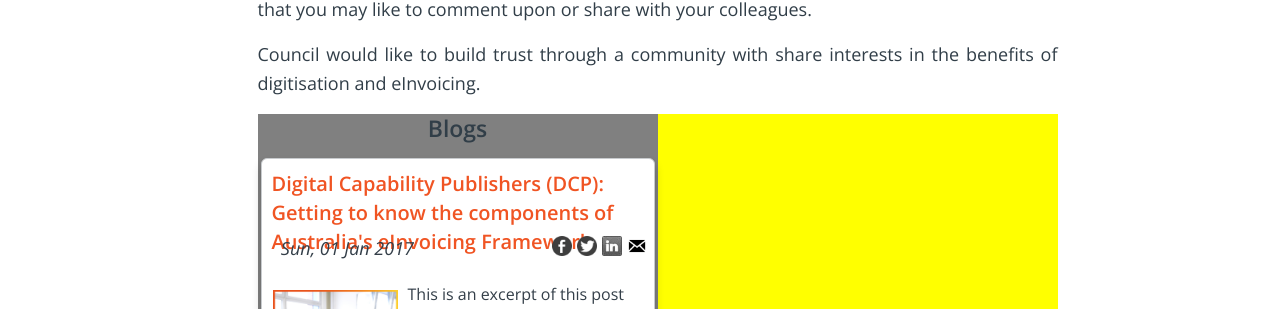
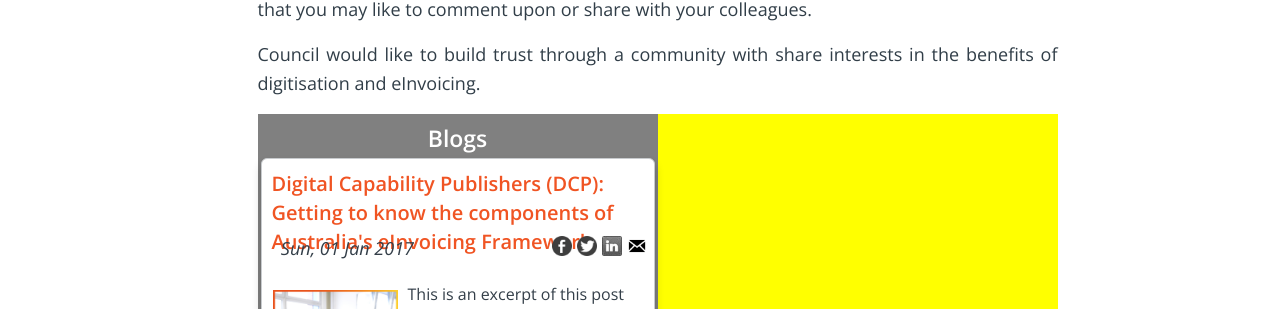
Before and after one commit to Digital-Business-Council/Digital-Business-Council.github.io, a Jekyll site: the page built from pages/business-zone/blogs/media-jump-page.md, in a window 1280 px wide. Shown: the part 323-632 px from the top of the page. Built offline with Jekyll 4.4.1, drawn with Linux system fonts in a browser that asks for light colours.

Commit message:
Update _common.scss

```diff
--- a/_sass/_common.scss
+++ b/_sass/_common.scss
@@ -178,10 +178,12 @@ img{
 
 	.media-zone-cardstack-header{
 		position:relative;
-		top:0px;
+		top:10px;
 		left:0px;
 		z-index:4;
 		text-align:center;
+		color: white;
+		background-color: grey;
 	}
 }
 
```
